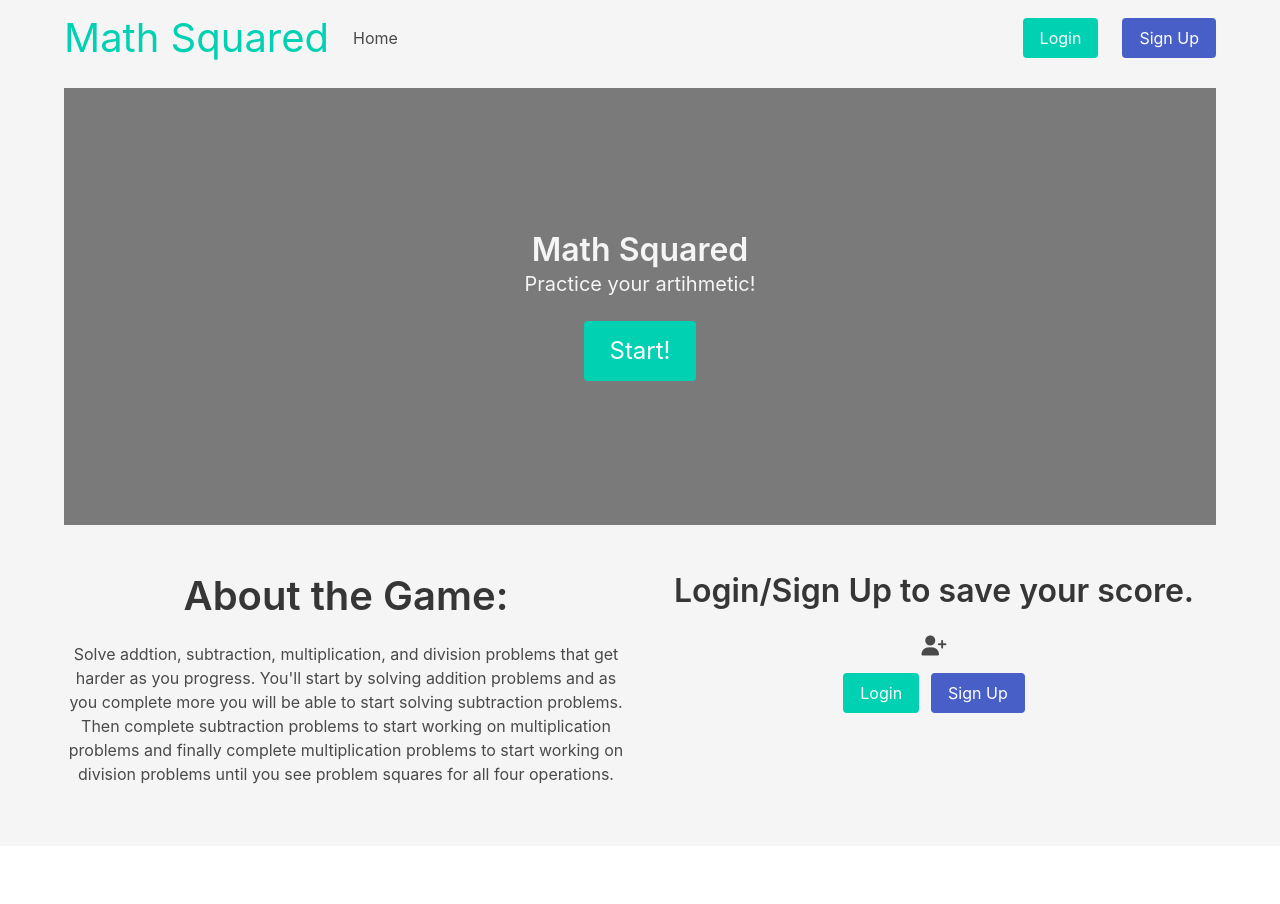
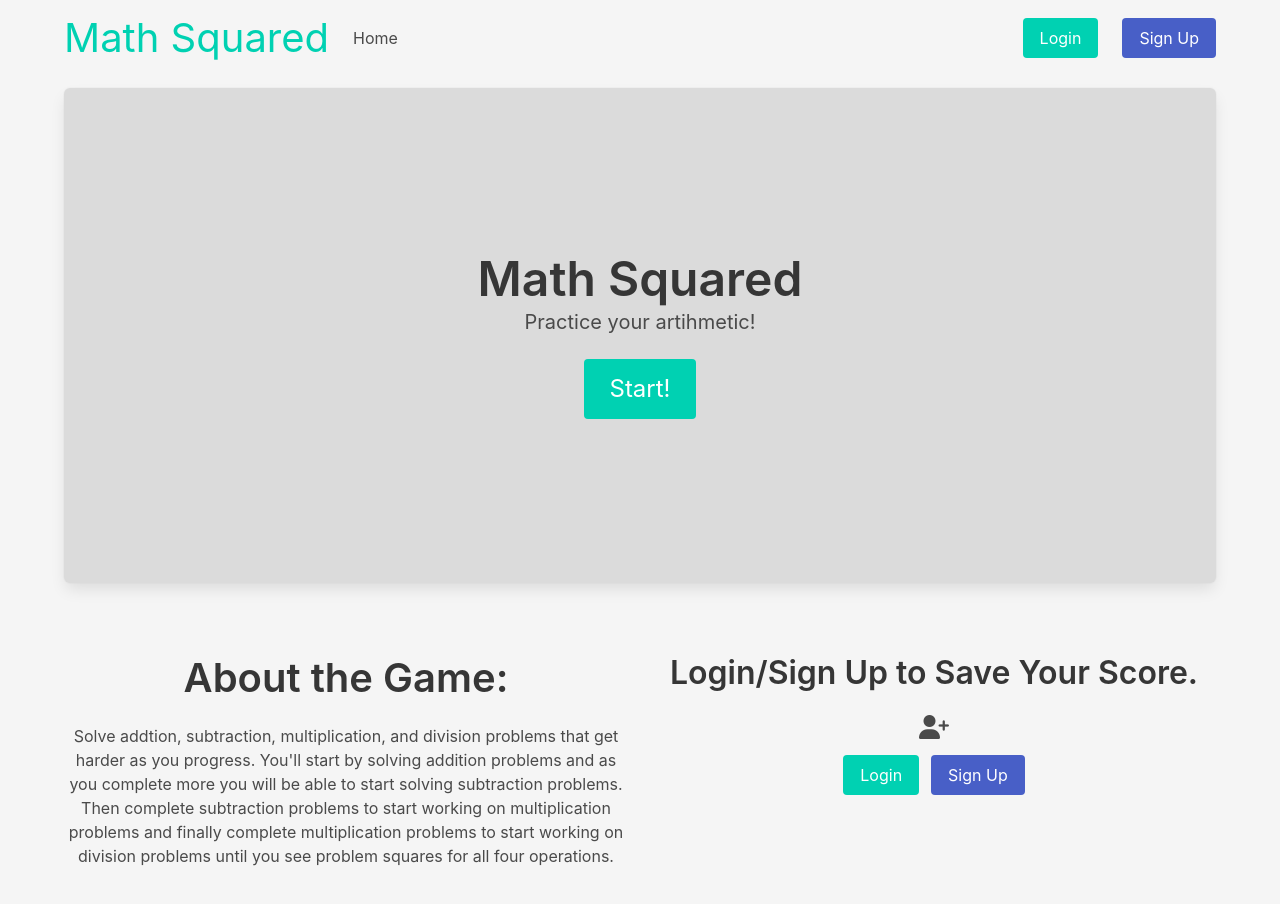
Before and after one commit to quentinikeno/Springboard-SEC-Capstone-2, a React (Create React App) app in the folder frontend/: page / in a window 1280 px wide. Shown: the top 904 px of the page. Before the commit the page ends 846 px from the top, so only its background shows below. Built offline with nearby package versions, Linux system fonts and the light colour scheme; no server answers.

Commit message:
Edit hero and change sizes.

```diff
--- a/frontend/src/home/Home.js
+++ b/frontend/src/home/Home.js
@@ -3,15 +3,11 @@ import { Link } from "react-router-dom";
 const Home = () => {
 	return (
 		<div className="has-text-centered">
-			<section className="hero is-medium has-background-grey">
+			<section className="hero is-medium has-background-grey-lighter box">
 				<div className="hero-body ">
 					<div className="container">
-						<h1 className="title has-text-white-ter">
-							Math Squared
-						</h1>
-						<p className="subtitle has-text-white-ter">
-							Practice your artihmetic!
-						</p>
+						<h1 className="title is-size-1">Math Squared</h1>
+						<p className="subtitle">Practice your artihmetic!</p>
 
 						<Link to="/game">
 							<div className="button is-primary is-large">
@@ -39,9 +35,9 @@ const Home = () => {
 				</section>
 				<section className="my-6 column">
 					<h3 className="title is-size-3">
-						Login/Sign Up to save your score.
+						Login/Sign Up to Save Your Score.
 					</h3>
-					<i className="fa-solid fa-user-plus fa-lg"></i>
+					<i className="fa-solid fa-user-plus fa-xl"></i>
 					<div className="buttons is-justify-content-center my-4">
 						<Link to="/auth/login">
 							<div className="button is-primary mr-3">Login</div>
```
